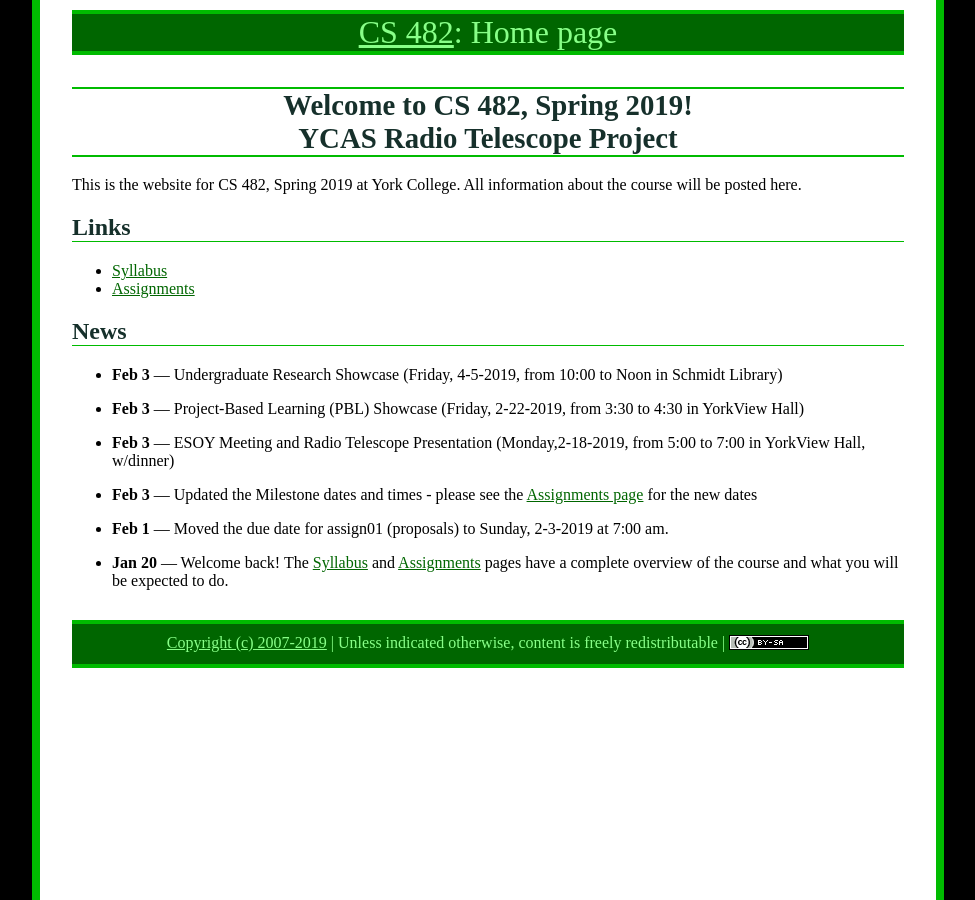
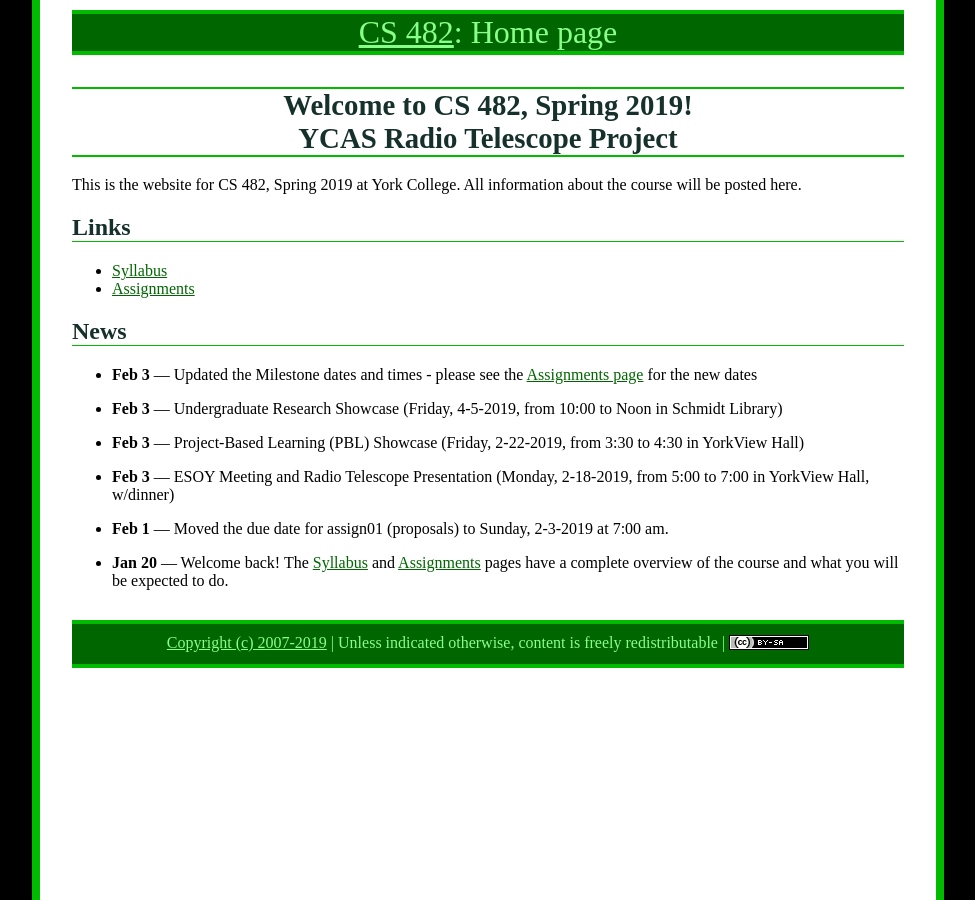
Before and after one commit to ycpcs/cs482-spring2019, a Jekyll site: the page built from index.md, in a window 1280 px wide. Shown: the whole page, without its empty margins (152-1127 px from the left). Built offline with Jekyll 4.4.1, drawn with Linux system fonts in a browser that asks for light colours.

Commit message:
more edits

```diff
--- a/index.md
+++ b/index.md
@@ -15,13 +15,13 @@ All information about the course will be posted here.
 
 ## News
 
+* **Feb 3** &mdash; Updated the Milestone dates and times - please see the [Assignments page](assign/index.html) for the new dates
+
 * **Feb 3** &mdash; Undergraduate Research Showcase (Friday, 4-5-2019, from 10:00 to Noon in Schmidt Library)
 
 * **Feb 3** &mdash; Project-Based Learning (PBL) Showcase (Friday, 2-22-2019, from 3:30 to 4:30 in YorkView Hall)
 
-* **Feb 3** &mdash; ESOY Meeting and Radio Telescope Presentation (Monday,2-18-2019, from 5:00 to 7:00 in YorkView Hall, w/dinner)
-
-* **Feb 3** &mdash; Updated the Milestone dates and times - please see the [Assignments page](assign/index.html) for the new dates
+* **Feb 3** &mdash; ESOY Meeting and Radio Telescope Presentation (Monday, 2-18-2019, from 5:00 to 7:00 in YorkView Hall, w/dinner)
 
 * **Feb 1** &mdash; Moved the due date for assign01 (proposals) to Sunday, 2-3-2019 at 7:00 am.
 
```
Also changed, not shown: assign/index.md (+1 -1 lines).
